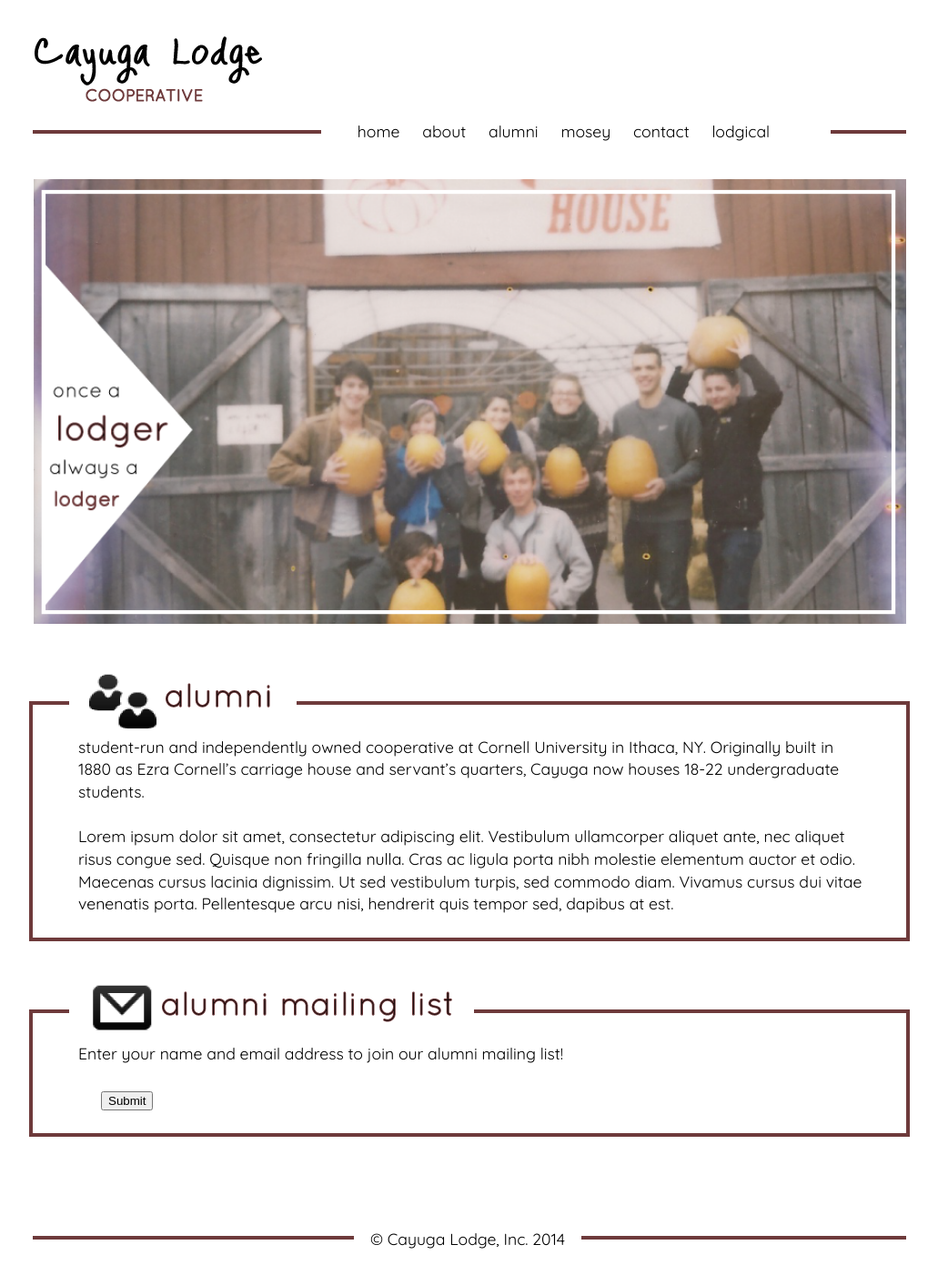
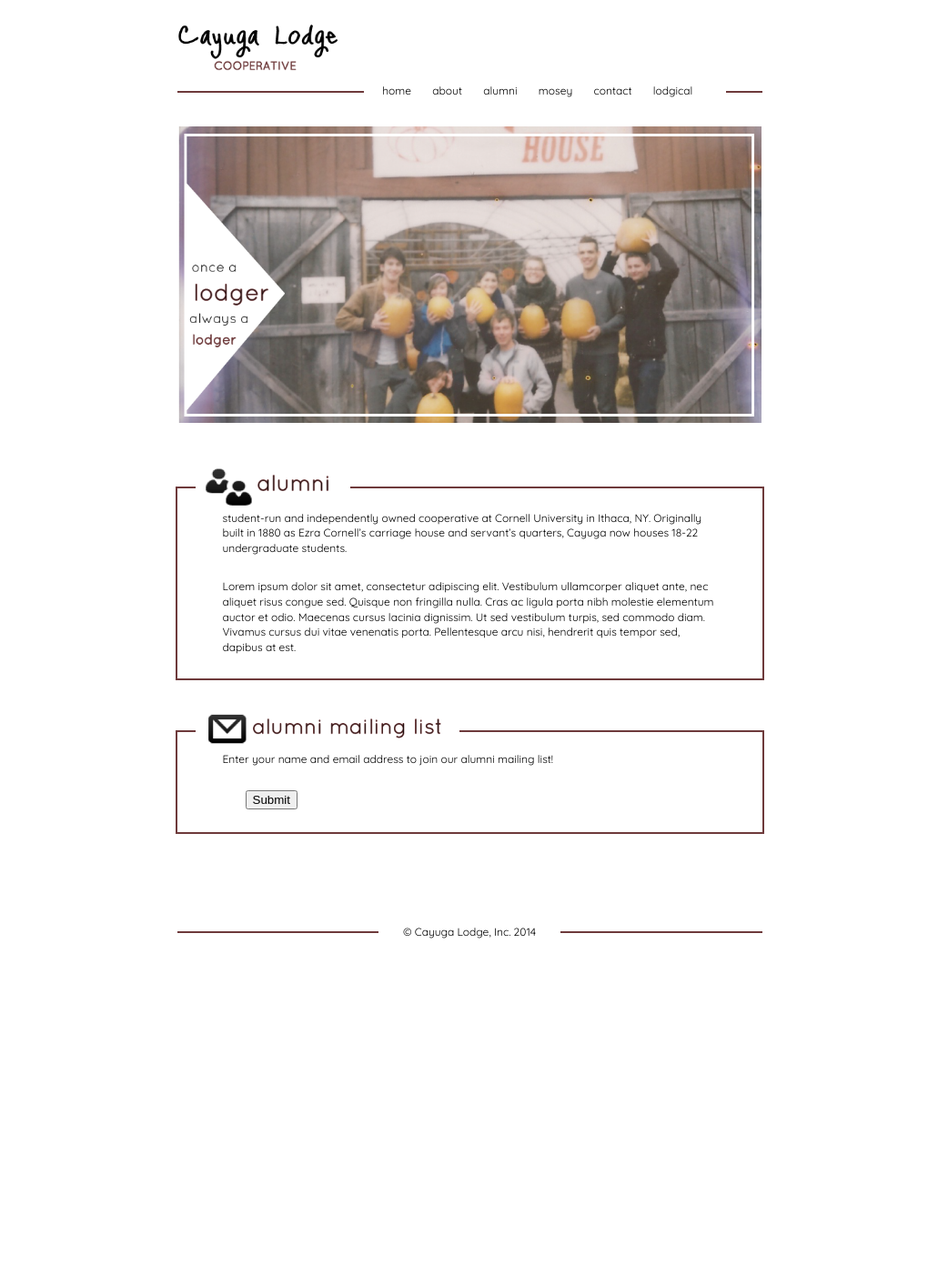
Before and after one commit to cayugalodge/lodgical, a Django app: page /alumni/ in a window 1280 px wide. Shown: the whole page at 91% size, without its empty margins (124-1155 px from the left). After the commit the page ends 1032 px from the top, so only its background shows below. Run offline with Django 3.2, Linux system fonts and the light colour scheme; parts of the project's set-up code (start-up, migrations or seed data) failed here and were passed over; some web fonts are replaced.

Commit message:
reigning in the res

```diff
--- a/static/sass/main.scss
+++ b/static/sass/main.scss
@@ -8,18 +8,18 @@
 // Fonts
 $base-font: "Quicksand", Helvetica, Verdana, Arial, sans-serif;
 $title-font: "Just Me Again Down Here", serif;
-$base-font-size: 110%;
+$base-font-size: 75%;
 
 // Links
 $base-link-color: $primary-color;
 $alt-link-color: $secondary-color;
 
 // Borders
-$border-width: 4px;
+$border-width: 2px;
 $border-color: $secondary-color;
 
 // Alignment
-$side-margin: 10%;
+$side-margin: 20%;
 $base-width: 100% - 2 * $side-margin;
 
 // Modules
--- a/static/sass/partials/_layout.scss
+++ b/static/sass/partials/_layout.scss
@@ -5,7 +5,7 @@
     width: $base-width;
 
     @media screen and (min-width: 960px) {
-        width: 960px;
+        width: 643px;
         margin-left: auto;
         margin-right: auto;
     }
@@ -65,33 +65,38 @@
 
 #header {
     @include aligned-element;
-    margin-top: 30px;
+    margin-top: 20px;
     border-bottom: $border-width solid $border-color;
+
+    img {
+        width: 176px;
+    }
 }
 
 #footer {
     @include aligned-element;
     margin-top: 100px;
-    margin-bottom: 50px;
+    margin-bottom: 30px;
     border-bottom: $border-width solid $border-color;
     text-align: center;
 
     h4 {
-        margin-left: 353px;
-        width: 250px;
+        margin-left: auto;
+        margin-right:auto;
+        width: 200px;
         background: $white;
-        margin-bottom: -15px;
+        margin-bottom: -10px;
     }
 }
 
 #navigation {
 
     background: $white;
-    margin-left: 33%;
-    margin-bottom: -13px;
-    width: 520px;
+    margin-left: 32%;
+    margin-bottom: -9px;
+    width: 378px;
     font-size: 100%;
-    padding-left: 40px;
+    padding-left: 20px;
 
     li {
         display: inline;
@@ -112,12 +117,12 @@
 
 .intro_block {
     @include aligned-element;
-    margin-top: 50px;
-    margin-bottom: 80px;
+    margin-top: 37px;
+    margin-bottom: 65px;
     text-align: center;
 
     img {
-        width: 100%;
+        width: 641px;
     }
 
 }
@@ -144,15 +149,15 @@
 
 .content {
     @include aligned-element;
-    margin-top: 75px;
+    margin-top: 55px;
     margin-bottom: 10px;
     border: $border-width solid $border-color;
 
     h1 {
         background: $white;
-        margin-top: -37.5px;
-        margin-left: 40px;
-        padding-left: 20px;
+        margin-top: -24px;
+        margin-left: 20px;
+        padding-left: 10px;
     }
 
     p {
@@ -162,47 +167,83 @@
     }
 
     #news {
-        width: 200px;
+        width: 136px;
+        img {
+            width: 122px;
+        }
     }
 
     #info {
-        width: 480px;
+        margin-top: -30px;
+        width: 310px;
+        img {
+            width: 296px;
+        }
     }
 
     #history {
-        width: 250px;
+        margin-top: -30px;
+        width: 175px;
+        img {
+            width: 158px;
+        }
     }
 
     #living {
-        width: 200px;
+        width: 142px;
+        img {
+            width: 126px;
+        }
     }
 
     #hashtag {
-        width: 325px;
+        width: 218px;
+        img {
+            width: 204px;
+        }
     }
 
     #alum {
-        width: 230px;
+        width: 160px;
+        img {
+            width: 141px;
+        }
     }
 
     #alummail {
-        width: 425px;
+        width: 280px;
+        img {
+            width: 268px;
+        }
     }
 
     #mosey {
-        width: 258px;
+        width: 160px;
+        img {
+            width: 146px;
+        }
     }
 
     #mosey_events {
-        width: 358px;
+        margin-top: -30px;
+        width: 235px;
+        img {
+            width: 218px;
+        }
     }
 
     #contact {
-        width: 247px;
+        width: 170px;
+        img {
+            width: 142px;
+        }
     }
 
     #location {
-        width: 246px;
+        width: 168px;
+        img {
+            width: 147px;
+        }
     }
 
     #map {
@@ -236,8 +277,8 @@
     padding-bottom: 1%;
 
     img {
-        width: 170px;
-        height: 170px;
+        width: 120px;
+        height: 120px;
         margin: 1% 2%;
         padding: 3px;
         border: 1px solid #868084;
--- a/static/stylesheets/main.css
+++ b/static/stylesheets/main.css
@@ -1,4 +1,4 @@
-/* line 17, ../../../../../../Library/Ruby/Gems/1.8/gems/compass-0.12.2/frameworks/compass/stylesheets/compass/reset/_utilities.scss */
+/* line 17, ../../../../../Library/Ruby/Gems/1.8/gems/compass-0.12.2/frameworks/compass/stylesheets/compass/reset/_utilities.scss */
 html, body, div, span, applet, object, iframe,
 h1, h2, h3, h4, h5, h6, p, blockquote, pre,
 a, abbr, acronym, address, big, cite, code,
@@ -20,52 +20,52 @@
   vertical-align: baseline;
 }
 
-/* line 22, ../../../../../../Library/Ruby/Gems/1.8/gems/compass-0.12.2/frameworks/compass/stylesheets/compass/reset/_utilities.scss */
+/* line 22, ../../../../../Library/Ruby/Gems/1.8/gems/compass-0.12.2/frameworks/compass/stylesheets/compass/reset/_utilities.scss */
 html {
   line-height: 1;
 }
 
-/* line 24, ../../../../../../Library/Ruby/Gems/1.8/gems/compass-0.12.2/frameworks/compass/stylesheets/compass/reset/_utilities.scss */
+/* line 24, ../../../../../Library/Ruby/Gems/1.8/gems/compass-0.12.2/frameworks/compass/stylesheets/compass/reset/_utilities.scss */
 ol, ul {
   list-style: none;
 }
 
-/* line 26, ../../../../../../Library/Ruby/Gems/1.8/gems/compass-0.12.2/frameworks/compass/stylesheets/compass/reset/_utilities.scss */
+/* line 26, ../../../../../Library/Ruby/Gems/1.8/gems/compass-0.12.2/frameworks/compass/stylesheets/compass/reset/_utilities.scss */
 table {
   border-collapse: collapse;
   border-spacing: 0;
 }
 
-/* line 28, ../../../../../../Library/Ruby/Gems/1.8/gems/compass-0.12.2/frameworks/compass/stylesheets/compass/reset/_utilities.scss */
+/* line 28, ../../../../../Library/Ruby/Gems/1.8/gems/compass-0.12.2/frameworks/compass/stylesheets/compass/reset/_utilities.scss */
 caption, th, td {
   text-align: left;
   font-weight: normal;
   vertical-align: middle;
 }
 
-/* line 30, ../../../../../../Library/Ruby/Gems/1.8/gems/compass-0.12.2/frameworks/compass/stylesheets/compass/reset/_utilities.scss */
+/* line 30, ../../../../../Library/Ruby/Gems/1.8/gems/compass-0.12.2/frameworks/compass/stylesheets/compass/reset/_utilities.scss */
 q, blockquote {
   quotes: none;
 }
-/* line 103, ../../../../../../Library/Ruby/Gems/1.8/gems/compass-0.12.2/frameworks/compass/stylesheets/compass/reset/_utilities.scss */
+/* line 103, ../../../../../Library/Ruby/Gems/1.8/gems/compass-0.12.2/frameworks/compass/stylesheets/compass/reset/_utilities.scss */
 q:before, q:after, blockquote:before, blockquote:after {
   content: "";
   content: none;
 }
 
-/* line 32, ../../../../../../Library/Ruby/Gems/1.8/gems/compass-0.12.2/frameworks/compass/stylesheets/compass/reset/_utilities.scss */
+/* line 32, ../../../../../Library/Ruby/Gems/1.8/gems/compass-0.12.2/frameworks/compass/stylesheets/compass/reset/_utilities.scss */
 a img {
   border: none;
 }
 
-/* line 116, ../../../../../../Library/Ruby/Gems/1.8/gems/compass-0.12.2/frameworks/compass/stylesheets/compass/reset/_utilities.scss */
+/* line 116, ../../../../../Library/Ruby/Gems/1.8/gems/compass-0.12.2/frameworks/compass/stylesheets/compass/reset/_utilities.scss */
 article, aside, details, figcaption, figure, footer, header, hgroup, menu, nav, section, summary {
   display: block;
 }
 
 /* line 26, ../sass/partials/_layout.scss */
 body {
-  font-size: 110%;
+  font-size: 75%;
   font-family: "Quicksand", Helvetica, Verdana, Arial, sans-serif;
   line-height: 1.4;
   margin-left: 0.0375%;
@@ -109,219 +109,271 @@
 /* line 66, ../sass/partials/_layout.scss */
 #header {
   display: block;
-  margin-right: 10%;
-  margin-left: 10%;
-  width: 80%;
-  margin-top: 30px;
-  border-bottom: 4px solid #6e3a3b;
+  margin-right: 20%;
+  margin-left: 20%;
+  width: 60%;
+  margin-top: 20px;
+  border-bottom: 2px solid #6e3a3b;
 }
 @media screen and (min-width: 960px) {
   /* line 66, ../sass/partials/_layout.scss */
   #header {
-    width: 960px;
+    width: 643px;
     margin-left: auto;
     margin-right: auto;
   }
 }
+/* line 71, ../sass/partials/_layout.scss */
+#header img {
+  width: 176px;
+}
 
-/* line 72, ../sass/partials/_layout.scss */
+/* line 76, ../sass/partials/_layout.scss */
 #footer {
   display: block;
-  margin-right: 10%;
-  margin-left: 10%;
-  width: 80%;
+  margin-right: 20%;
+  margin-left: 20%;
+  width: 60%;
   margin-top: 100px;
-  margin-bottom: 50px;
-  border-bottom: 4px solid #6e3a3b;
+  margin-bottom: 30px;
+  border-bottom: 2px solid #6e3a3b;
   text-align: center;
 }
 @media screen and (min-width: 960px) {
-  /* line 72, ../sass/partials/_layout.scss */
+  /* line 76, ../sass/partials/_layout.scss */
   #footer {
-    width: 960px;
+    width: 643px;
     margin-left: auto;
     margin-right: auto;
   }
 }
-/* line 79, ../sass/partials/_layout.scss */
+/* line 83, ../sass/partials/_layout.scss */
 #footer h4 {
-  margin-left: 353px;
-  width: 250px;
+  margin-left: auto;
+  margin-right: auto;
+  width: 200px;
   background: white;
-  margin-bottom: -15px;
+  margin-bottom: -10px;
 }
 
-/* line 87, ../sass/partials/_layout.scss */
+/* line 92, ../sass/partials/_layout.scss */
 #navigation {
   background: white;
-  margin-left: 33%;
-  margin-bottom: -13px;
-  width: 520px;
+  margin-left: 32%;
+  margin-bottom: -9px;
+  width: 378px;
   font-size: 100%;
-  padding-left: 40px;
+  padding-left: 20px;
 }
-/* line 96, ../sass/partials/_layout.scss */
+/* line 101, ../sass/partials/_layout.scss */
 #navigation li {
   display: inline;
   list-style-type: none;
   padding-right: 20px;
 }
-/* line 102, ../sass/partials/_layout.scss */
+/* line 107, ../sass/partials/_layout.scss */
 #navigation a {
   color: black;
   font-weight: normal;
 }
-/* line 106, ../sass/partials/_layout.scss */
+/* line 111, ../sass/partials/_layout.scss */
 #navigation a:hover {
   font-weight: bold;
   color: #6e3a3b;
   text-decoration: none;
 }
 
-/* line 113, ../sass/partials/_layout.scss */
+/* line 118, ../sass/partials/_layout.scss */
 .intro_block {
   display: block;
-  margin-right: 10%;
-  margin-left: 10%;
-  width: 80%;
-  margin-top: 50px;
-  margin-bottom: 80px;
+  margin-right: 20%;
+  margin-left: 20%;
+  width: 60%;
+  margin-top: 37px;
+  margin-bottom: 65px;
   text-align: center;
 }
 @media screen and (min-width: 960px) {
-  /* line 113, ../sass/partials/_layout.scss */
+  /* line 118, ../sass/partials/_layout.scss */
   .intro_block {
-    width: 960px;
+    width: 643px;
     margin-left: auto;
     margin-right: auto;
   }
 }
-/* line 119, ../sass/partials/_layout.scss */
+/* line 124, ../sass/partials/_layout.scss */
 .intro_block img {
-  width: 100%;
+  width: 641px;
 }
 
-/* line 125, ../sass/partials/_layout.scss */
+/* line 130, ../sass/partials/_layout.scss */
 #new_mosey {
   text-align: center;
   font-size: 400%;
   font-family: "Just Me Again Down Here", serif;
 }
 
-/* line 132, ../sass/partials/_layout.scss */
+/* line 137, ../sass/partials/_layout.scss */
 h3 {
   font-weight: bold;
   color: #6e3a3b;
   font-size: 50%;
   font-family: "Quicksand", Helvetica, Verdana, Arial, sans-serif;
 }
-/* line 137, ../sass/partials/_layout.scss */
+/* line 142, ../sass/partials/_layout.scss */
 h3 img {
   margin-bottom: -10px;
   margin-right: 5px;
   width: 50px !important;
 }
 
-/* line 145, ../sass/partials/_layout.scss */
+/* line 150, ../sass/partials/_layout.scss */
 .content {
   display: block;
-  margin-right: 10%;
-  margin-left: 10%;
-  width: 80%;
-  margin-top: 75px;
+  margin-right: 20%;
+  margin-left: 20%;
+  width: 60%;
+  margin-top: 55px;
   margin-bottom: 10px;
-  border: 4px solid #6e3a3b;
+  border: 2px solid #6e3a3b;
 }
 @media screen and (min-width: 960px) {
-  /* line 145, ../sass/partials/_layout.scss */
+  /* line 150, ../sass/partials/_layout.scss */
   .content {
-    width: 960px;
+    width: 643px;
     margin-left: auto;
     margin-right: auto;
   }
 }
-/* line 151, ../sass/partials/_layout.scss */
+/* line 156, ../sass/partials/_layout.scss */
 .content h1 {
   background: white;
-  margin-top: -37.5px;
-  margin-left: 40px;
-  padding-left: 20px;
+  margin-top: -24px;
+  margin-left: 20px;
+  padding-left: 10px;
 }
-/* line 158, ../sass/partials/_layout.scss */
+/* line 163, ../sass/partials/_layout.scss */
 .content p {
   padding: 0px 45px;
   padding-left: 50px;
   margin-bottom: 25px;
 }
-/* line 164, ../sass/partials/_layout.scss */
+/* line 169, ../sass/partials/_layout.scss */
 .content #news {
-  width: 200px;
+  width: 136px;
 }
-/* line 168, ../sass/partials/_layout.scss */
-.content #info {
-  width: 480px;
-}
-/* line 172, ../sass/partials/_layout.scss */
-.content #history {
-  width: 250px;
+/* line 171, ../sass/partials/_layout.scss */
+.content #news img {
+  width: 122px;
 }
 /* line 176, ../sass/partials/_layout.scss */
-.content #living {
-  width: 200px;
+.content #info {
+  margin-top: -30px;
+  width: 310px;
 }
-/* line 180, ../sass/partials/_layout.scss */
-.content #hashtag {
-  width: 325px;
+/* line 179, ../sass/partials/_layout.scss */
+.content #info img {
+  width: 296px;
 }
 /* line 184, ../sass/partials/_layout.scss */
-.content #alum {
-  width: 230px;
+.content #history {
+  margin-top: -30px;
+  width: 175px;
 }
-/* line 188, ../sass/partials/_layout.scss */
-.content #alummail {
-  width: 425px;
+/* line 187, ../sass/partials/_layout.scss */
+.content #history img {
+  width: 158px;
 }
 /* line 192, ../sass/partials/_layout.scss */
-.content #mosey {
-  width: 258px;
+.content #living {
+  width: 142px;
 }
-/* line 196, ../sass/partials/_layout.scss */
-.content #mosey_events {
-  width: 358px;
+/* line 194, ../sass/partials/_layout.scss */
+.content #living img {
+  width: 126px;
 }
-/* line 200, ../sass/partials/_layout.scss */
-.content #contact {
-  width: 247px;
+/* line 199, ../sass/partials/_layout.scss */
+.content #hashtag {
+  width: 218px;
 }
-/* line 204, ../sass/partials/_layout.scss */
-.content #location {
-  width: 246px;
+/* line 201, ../sass/partials/_layout.scss */
+.content #hashtag img {
+  width: 204px;
+}
+/* line 206, ../sass/partials/_layout.scss */
+.content #alum {
+  width: 160px;
 }
 /* line 208, ../sass/partials/_layout.scss */
+.content #alum img {
+  width: 141px;
+}
+/* line 213, ../sass/partials/_layout.scss */
+.content #alummail {
+  width: 280px;
+}
+/* line 215, ../sass/partials/_layout.scss */
+.content #alummail img {
+  width: 268px;
+}
+/* line 220, ../sass/partials/_layout.scss */
+.content #mosey {
+  width: 160px;
+}
+/* line 222, ../sass/partials/_layout.scss */
+.content #mosey img {
+  width: 146px;
+}
+/* line 227, ../sass/partials/_layout.scss */
+.content #mosey_events {
+  margin-top: -30px;
+  width: 235px;
+}
+/* line 230, ../sass/partials/_layout.scss */
+.content #mosey_events img {
+  width: 218px;
+}
+/* line 235, ../sass/partials/_layout.scss */
+.content #contact {
+  width: 170px;
+}
+/* line 237, ../sass/partials/_layout.scss */
+.content #contact img {
+  width: 142px;
+}
+/* line 242, ../sass/partials/_layout.scss */
+.content #location {
+  width: 168px;
+}
+/* line 244, ../sass/partials/_layout.scss */
+.content #location img {
+  width: 147px;
+}
+/* line 249, ../sass/partials/_layout.scss */
 .content #map {
   width: 100%;
   text-align: center;
   margin: 25px 0px 50px 0px;
 }
-/* line 214, ../sass/partials/_layout.scss */
+/* line 255, ../sass/partials/_layout.scss */
 .content .date {
   font-weight: bold;
   color: #6e3a3b;
   padding-left: 25px;
 }
-/* line 219, ../sass/partials/_layout.scss */
+/* line 260, ../sass/partials/_layout.scss */
 .content .mosey_event {
   font-size: 110%;
   font-weight: bold;
   padding-top: 15px;
   padding-left: 25px;
 }
-/* line 226, ../sass/partials/_layout.scss */
+/* line 267, ../sass/partials/_layout.scss */
 .content form {
   margin: 25px;
 }
 
-/* line 231, ../sass/partials/_layout.scss */
+/* line 272, ../sass/partials/_layout.scss */
 #instafeed {
   margin-left: auto;
   margin-right: auto;
@@ -329,17 +381,17 @@
   padding-top: 1%;
   padding-bottom: 1%;
 }
-/* line 238, ../sass/partials/_layout.scss */
+/* line 279, ../sass/partials/_layout.scss */
 #instafeed img {
-  width: 170px;
-  height: 170px;
+  width: 120px;
+  height: 120px;
   margin: 1% 2%;
   padding: 3px;
   border: 1px solid #868084;
   box-shadow: 3px 1px 7px #BDB7BB;
 }
 
-/* line 248, ../sass/partials/_layout.scss */
+/* line 289, ../sass/partials/_layout.scss */
 #error_msg, #problem_msg {
   color: #ad0707;
   margin-left: 50px;
@@ -347,7 +399,7 @@
   display: none;
 }
 
-/* line 252, ../sass/partials/_layout.scss */
+/* line 293, ../sass/partials/_layout.scss */
 #success_msg {
   color: #07ad1f;
   margin-left: 50px;
--- a/static/templates/contact.html
+++ b/static/templates/contact.html
@@ -21,7 +21,7 @@
 <div class="content">
     <h1 id="location"><img src="{% static "images/header_location.png" %}"></h1>
     <div id="map">
-    <img src="http://maps.googleapis.com/maps/api/staticmap?center=630+Stewart+Ave,Ithaca,NY&zoom=16&size=600x300&&markers=color:brown%7C630+Stewart+Ave,Ithaca+NY&sensor=false"></div>
+    <img src="http://maps.googleapis.com/maps/api/staticmap?center=630+Stewart+Ave,Ithaca,NY&zoom=16&size=500x300&&markers=color:brown%7C630+Stewart+Ave,Ithaca+NY&sensor=false"></div>
 </div>
 
 
```
Also changed, not shown: static/images/arrow.png, 1 other file.
